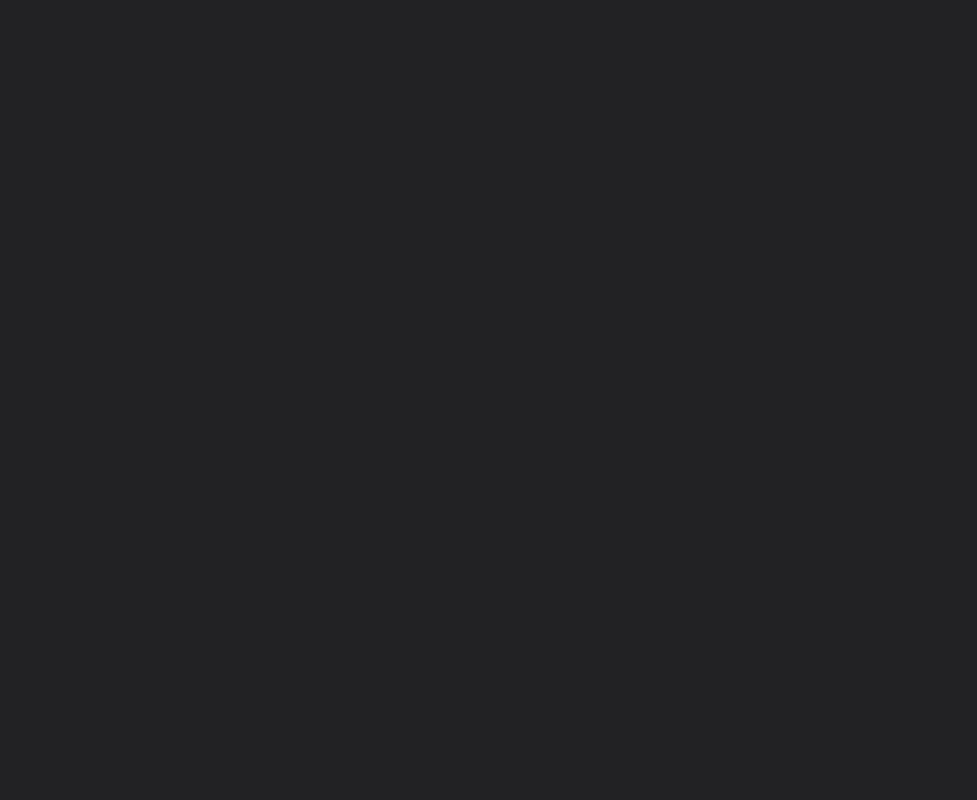
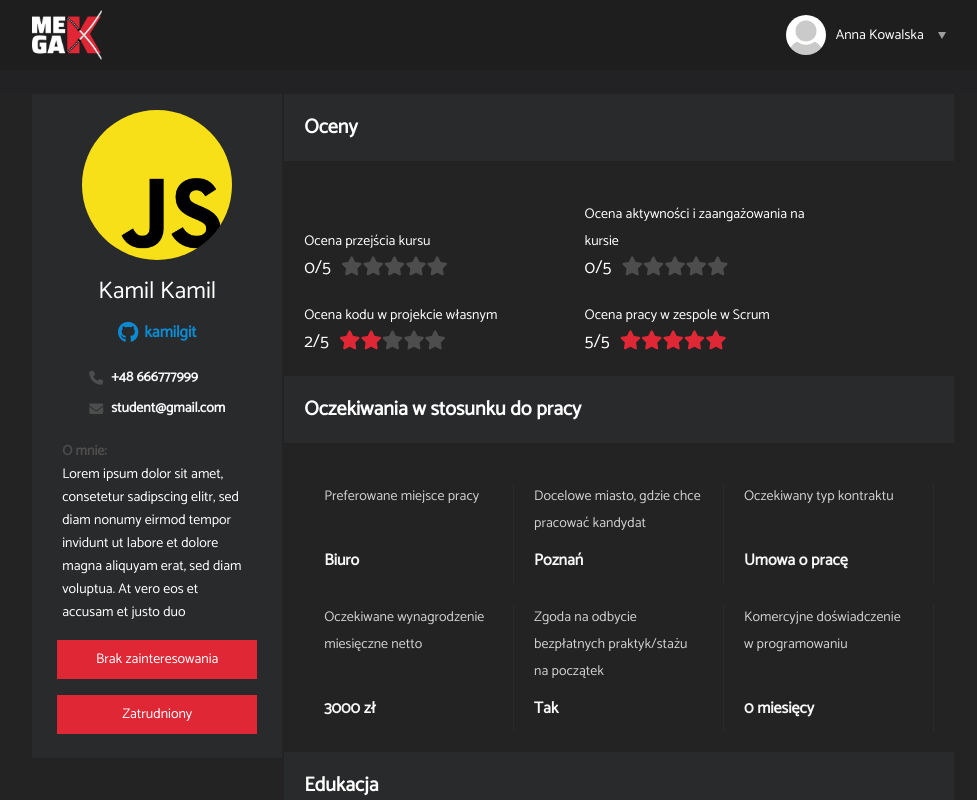
Before and after one commit to KamilFil/megak-headhunterapp-fe, a React (Create React App) app: page /cv in a window 1280 px wide. Before the commit this address had no page. Shown: the top 800 px of the page, without its empty margins (147-1124 px from the left). Built offline with nearby package versions, Linux system fonts and the light colour scheme.

Commit message:
- Update views route for CvKursant

```diff
--- a/src/App.tsx
+++ b/src/App.tsx
@@ -1,15 +1,16 @@
 import React from 'react';
-import {Navigate, Route, Routes} from 'react-router-dom';
-import {Students} from './components/layouts/Students/Students';
-import {Login} from './components/layouts/Login/Login';
-
+import { Navigate, Route, Routes } from 'react-router-dom';
+import { Students } from './components/layouts/Students/Students';
+import { Login } from './components/layouts/Login/Login';
+import { Cv } from './components/layouts/Cv/Cv';
 
 export const App = () => {
-    return (
-        <Routes>
-            <Route path='/login' element={<Login/>}/>
-            <Route path='/students' element={<Students/>}/>
-            <Route path='/' element={<Navigate to='/students'/>}/>
-        </Routes>
-    );
+  return (
+    <Routes>
+      <Route path='/login' element={<Login />} />
+      <Route path='/students' element={<Students />} />
+      <Route path='/cv' element={<Cv />} />
+      <Route path='/' element={<Navigate to='/students' />} />
+    </Routes>
+  );
 };
--- a/src/components/Cv/Cv.css
+++ b/src/components/layouts/Cv/Cv.css
@@ -10,13 +10,12 @@ h2 {
     font-size: 18px;
 }
 
-
 .coursant {
     background-color: #232323;
     color: white;
     width: 100%;
     margin: 0 auto;
-    padding: 100px 14vw;
+    padding: 0 14vw;
     display: flex;
     justify-content: space-between;
 }
--- a/src/components/Cv/Cv.tsx
+++ b/src/components/layouts/Cv/Cv.tsx
@@ -3,6 +3,7 @@ import './Cv.css';
 import { StudentEntity } from 'types';
 import { CvProfile } from './CvProfile';
 import { CvInfo } from './CvInfo';
+import { NavBar } from '../../common/NavBar/NavBar';
 
 export const Cv = () => {
   const student: StudentEntity[] = [
@@ -34,6 +35,7 @@ export const Cv = () => {
 
   return (
     <>
+      <NavBar />
       <section className='coursant'>
         <CvProfile data={student} />
         <CvInfo data={student} />
--- a/src/components/Cv/CvInfo.tsx
+++ b/src/components/layouts/Cv/CvInfo.tsx
@@ -3,7 +3,7 @@ import { StudentEntity } from 'types';
 import './CvInfo.css';
 import { CvRating } from './CvRating';
 import { CvRequirment } from './CvRequirment';
-import { AnswerBox } from '../common/AnswerBox';
+import { AnswerBox } from '../../common/AnswerBox';
 import { CvProjectBox } from './CvProjectBox';
 
 interface Props {
--- a/src/components/Cv/CvProjectBox.tsx
+++ b/src/components/layouts/Cv/CvProjectBox.tsx
@@ -1,5 +1,5 @@
 import { StudentEntity } from 'types';
-import { ProjectLink } from '../common/ProjectLink';
+import { ProjectLink } from '../../common/ProjectLink';
 
 interface Props {
   title: string;
--- a/src/components/Cv/CvRating.tsx
+++ b/src/components/layouts/Cv/CvRating.tsx
@@ -1,5 +1,5 @@
 import { StudentEntity } from 'types';
-import { Rating } from '../common/Rating';
+import { Rating } from '../../common/Rating';
 import './CvRating.css';
 interface Props {
   title: string;
--- a/src/components/Cv/CvRequirment.tsx
+++ b/src/components/layouts/Cv/CvRequirment.tsx
@@ -1,7 +1,7 @@
 import { StudentEntity } from 'types';
 
 import './CvRequirment.css';
-import { QABox } from '../common/QABox';
+import { QABox } from '../../common/QABox';
 
 interface Props {
   title: string;
```
Also changed, not shown: src/components/layouts/Cv/CvInfo.css (renamed from src/components/Cv/CvInfo.css), src/components/layouts/Cv/CvProfile.css (renamed from src/components/Cv/CvProfile.css), src/components/layouts/Cv/CvProfile.tsx (renamed from src/components/Cv/CvProfile.tsx), src/components/layouts/Cv/CvRating.css (renamed from src/components/Cv/CvRating.css), src/components/layouts/Cv/CvRequirment.css (renamed from src/components/Cv/CvRequirment.css).
